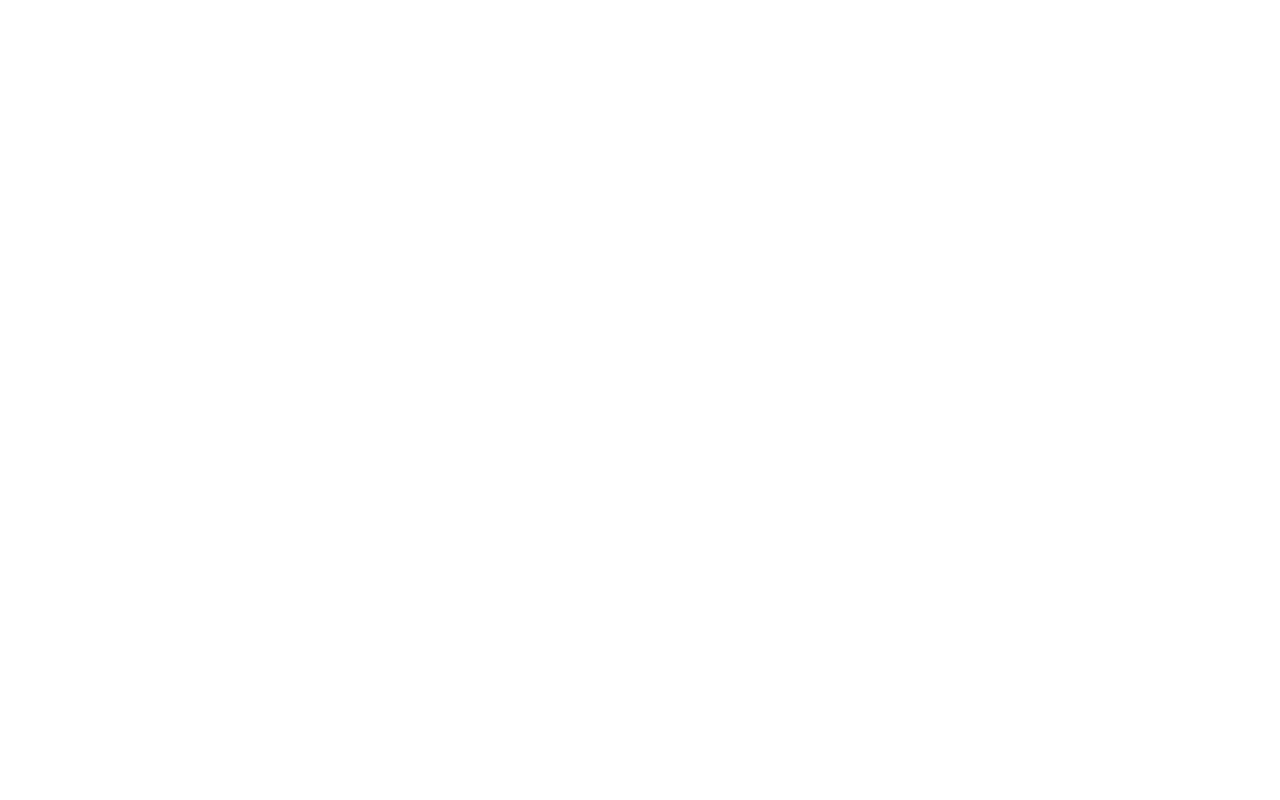
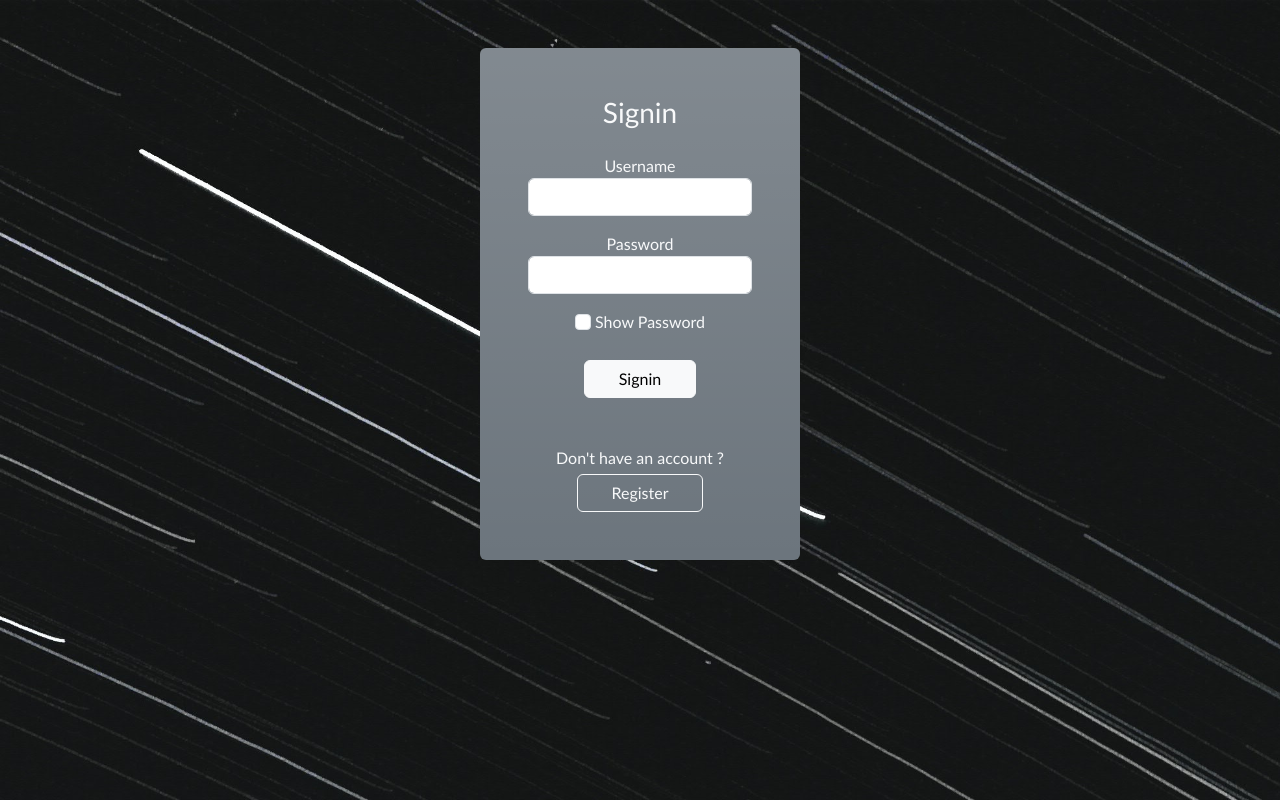
Before and after one commit to Haidar-02/signin_register_assignment, a plain HTML site: page signin.html in a window 1280 px wide. Drawn offline with nearby package versions, Linux system fonts and the light colour scheme.

Commit message:
added show password checkbox, added sign in page with styles

```diff
--- a/signin.html
+++ b/signin.html
@@ -0,0 +1,58 @@
+<!DOCTYPE html>
+<html lang="en">
+  <head>
+    <meta charset="UTF-8" />
+    <meta name="viewport" content="width=device-width, initial-scale=1.0" />
+    <link
+      href="https://cdn.jsdelivr.net/npm/bootstrap@5.3.0/dist/css/bootstrap.min.css"
+      rel="stylesheet"
+      integrity="sha384-9ndCyUaIbzAi2FUVXJi0CjmCapSmO7SnpJef0486qhLnuZ2cdeRhO02iuK6FUUVM"
+      crossorigin="anonymous"
+    />
+    <link rel="stylesheet" href="styles/signin.css" />
+    <title>Signin to your Account</title>
+  </head>
+  <body class="d-flex align-items-center justify-content-center">
+    <div
+      class="d-flex flex-column gap-5 align-items-center mt-5 bg-secondary bg-gradient w-25 text-center text-light rounded p-5"
+    >
+      <div class="w-100">
+        <h3 class="mb-4">Signin</h3>
+        <form>
+          <label for="Username" class="form-label mb-0">Username</label>
+          <input
+            type="text"
+            id="Username"
+            class="form-control"
+            maxlength="12"
+            autocomplete="off"
+            required
+          />
+          <label for="Password" class="form-label mb-0 mt-3">Password</label>
+          <input
+            type="password"
+            id="Password"
+            class="form-control mb-3"
+            maxlength="12"
+            required
+          />
+          <div
+            class="form-check text-start d-flex justify-content-center gap-1"
+          >
+            <input type="checkbox" id="ShowPassword" class="form-check-input" />
+            <label for="ShowPassword" class="form-check-label"
+              >Show Password</label
+            >
+          </div>
+          <input type="submit" value="Signin" class="btn btn-light w-50 mt-4" />
+        </form>
+      </div>
+      <div>
+        <p class="mb-1">Don't have an account ?</p>
+        <a href="index.html" class="btn btn-outline-light w-75 text-"
+          >Register</a
+        >
+      </div>
+    </div>
+  </body>
+</html>
--- a/styles/signin.css
+++ b/styles/signin.css
@@ -0,0 +1,22 @@
+body {
+  background-image: url("../assets/bg1.jpg");
+  background-size: auto;
+  background-blend-mode: darken;
+  animation: slidein 100s;
+  animation-fill-mode: forwards;
+  animation-iteration-count: infinite;
+  animation-direction: alternate;
+
+  font-family: "Gill Sans", "Gill Sans MT", Calibri, "Trebuchet MS", sans-serif;
+}
+
+@keyframes slidein {
+  from {
+    background-position: top;
+    background-size: 3000px;
+  }
+  to {
+    background-position: -100px 0px;
+    background-size: 2750px;
+  }
+}
```
Also changed, not shown: index.html (+12 -5 lines).
